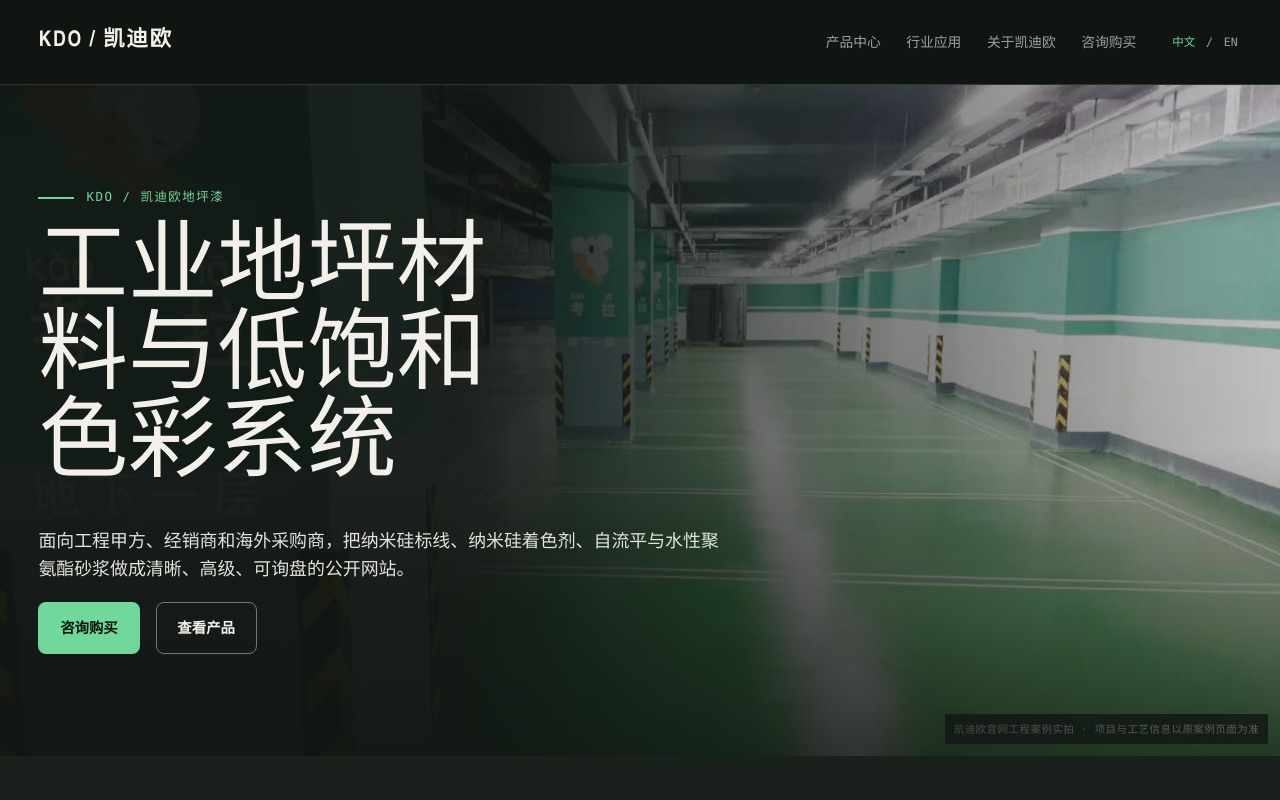
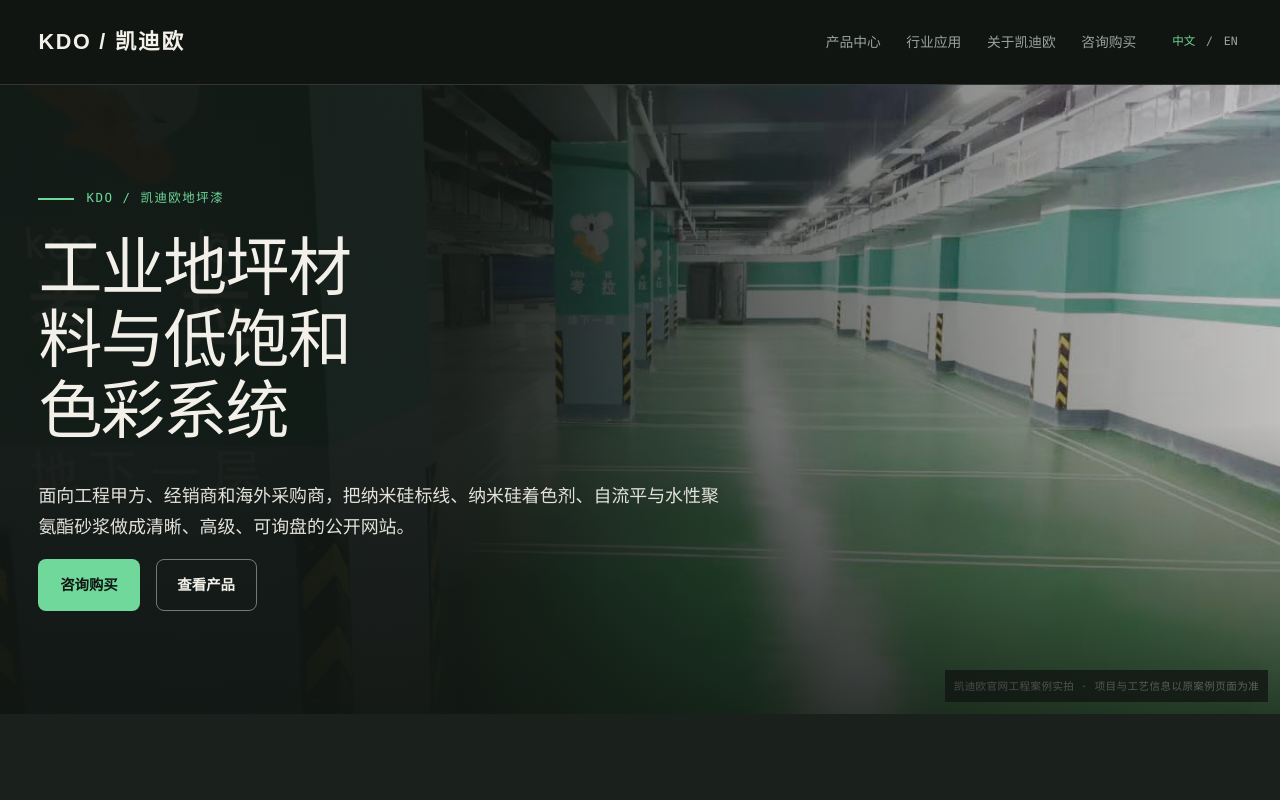
Before and after one commit to Lucas18015056264-hash/kaidiou-premium-site, a React (Vite) app: page / in a window 1280 px wide. Shown: the top 800 px of the page. Built offline with nearby package versions, Linux system fonts and the light colour scheme; no server answers.

Commit message:
Refine KDO editorial typography hierarchy

```diff
--- a/src/styles/global.css
+++ b/src/styles/global.css
@@ -16,7 +16,7 @@ body {
   color: var(--color-mineral);
   font-family: var(--font-body);
   font-size: var(--text-body);
-  line-height: 1.6;
+  line-height: 1.72;
   text-rendering: optimizeLegibility;
 }
 
@@ -71,7 +71,8 @@ h1,
 h2 {
   font-family: var(--font-display);
   font-weight: 500;
-  line-height: 0.98;
+  letter-spacing: -0.025em;
+  line-height: 1.12;
 }
 
 .site-shell {
--- a/src/styles/tokens.css
+++ b/src/styles/tokens.css
@@ -6,15 +6,15 @@
   --color-nano: #70d89a;
   --color-safety: #d5e85b;
 
-  --font-display: "Bahnschrift SemiCondensed", "Arial Narrow", "Roboto Condensed", "Microsoft YaHei UI", sans-serif;
-  --font-body: Inter, "Segoe UI", "Microsoft YaHei UI", "PingFang SC", sans-serif;
+  --font-display: "DengXian", "PingFang SC", "Microsoft YaHei UI", sans-serif;
+  --font-body: "Microsoft YaHei UI", "PingFang SC", "Segoe UI", sans-serif;
   --font-utility: "IBM Plex Mono", "Cascadia Mono", Consolas, monospace;
 
   --text-display: clamp(3rem, 6.8vw, 7.75rem);
   --text-h1-route: clamp(2.7rem, 5vw, 6rem);
   --text-h2: clamp(1.35rem, 2.1vw, 2.25rem);
   --text-body-lg: clamp(1.05rem, 1.4vw, 1.35rem);
-  --text-body: clamp(0.96rem, 0.4vw + 0.84rem, 1.1rem);
+  --text-body: clamp(1rem, 0.4vw + 0.84rem, 1.1rem);
   --text-small: 0.78rem;
 
   --space-1: 0.5rem;
--- a/src/styles/v2.css
+++ b/src/styles/v2.css
@@ -161,9 +161,10 @@
 }
 
 .kdo-home-hero h1 {
-  max-width: 11ch;
+  max-width: 9.5ch;
   margin-bottom: var(--space-5);
-  font-size: clamp(3.6rem, 7vw, 8rem);
+  font-size: clamp(3rem, 5vw, 4.9rem);
+  text-wrap: balance;
 }
 
 .kdo-home-hero__copy > p:not(.eyebrow) {
```
Also changed, not shown: 1 other file (tests, documents, lock files or other folders).
